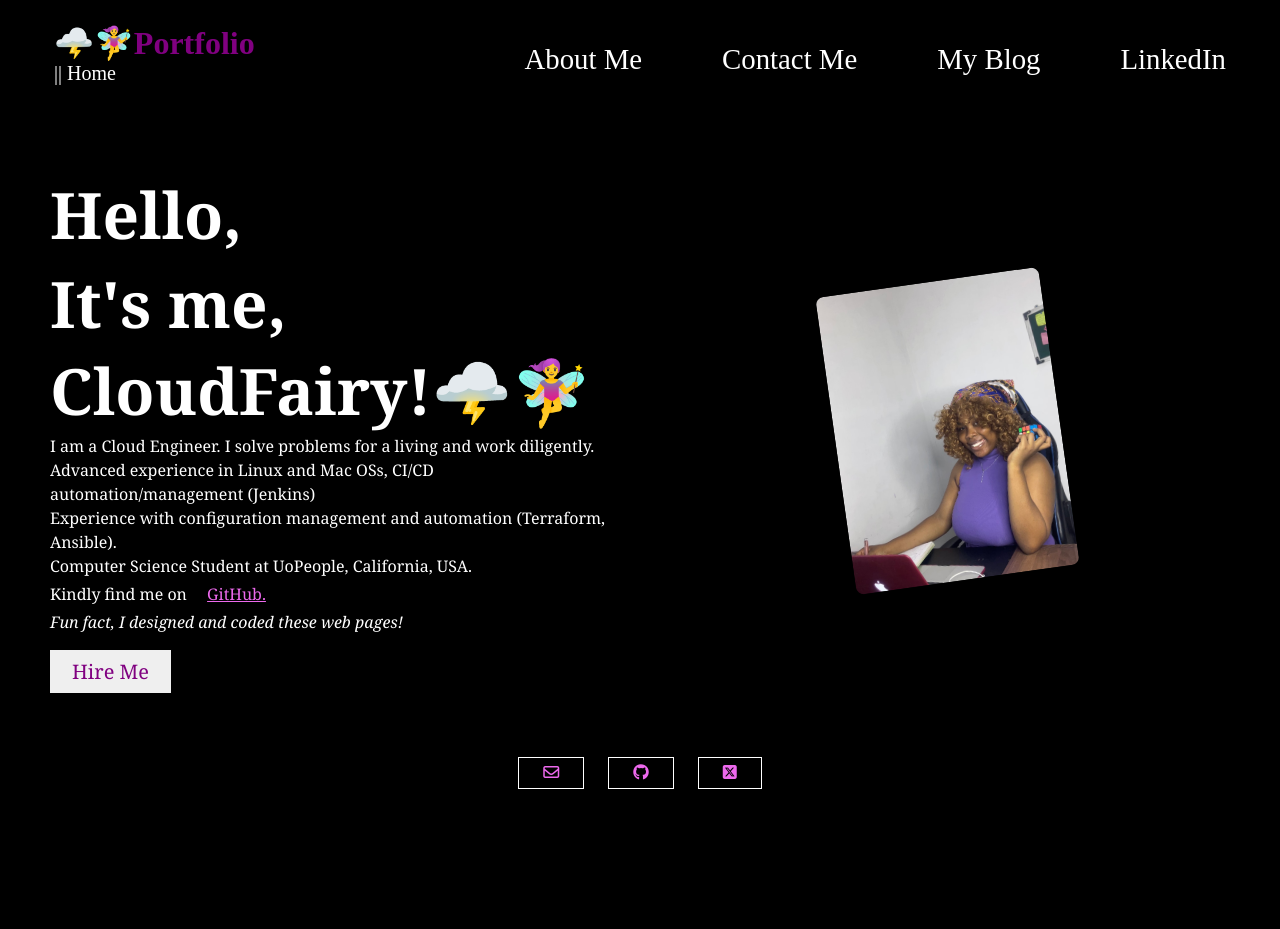
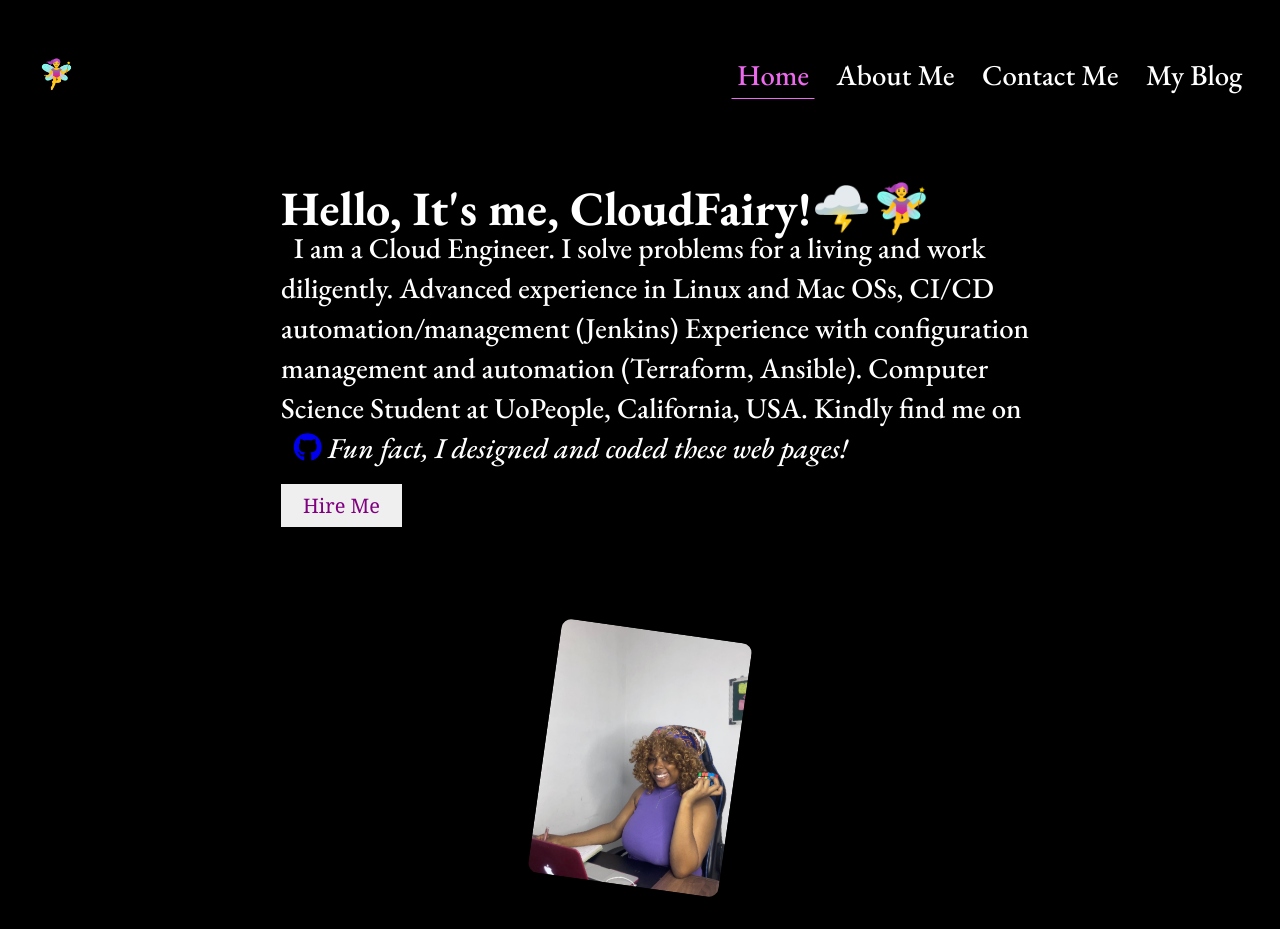
Before and after one commit to althepal78/portfolio-website, a plain HTML site: page index.html in a window 1280 px wide. Before the commit the page ends 839 px from the top, so only its background shows below. Drawn offline with nearby package versions, Linux system fonts and the light colour scheme.

Commit message:
changed the h1 to clamp and the variable to have a max of 4 rem and a min of 1 rem change classes to work directly with the h1 vs saying hello and different names to the same thing

```diff
--- a/index.html
+++ b/index.html
@@ -20,18 +20,19 @@
          This will show something other than a bland cirle on the top of the page
     -->
     <link rel="shortcut icon" href="./src/img/fairy.gif" type="image/x-icon" />
+    <link rel="stylesheet" href="./src/css/header.css" />
+    <link rel="stylesheet" href="./src/css/contact-links.css" />
     <link rel="stylesheet" href="./src/css/index.css" />
     <script defer src="./src/js/main.js"></script>
   </head>
   <body>
-    <div class="navigation_bar">
-      <div class="main_nav_bar">
-        <h2>🌩️🧚‍♀️Portfolio</h2>
-        <p>|| Home</p>
-      </div>
+    <div class="nav_bar">
+      <div class="logo">🧚‍♀️</div>
 
-      <div class="other_nav_bars">
       <ul>
+        <li>
+          <a href="/" class="active">Home</a>
+        </li>
         <li>
           <a href="./src/html/about.html">About Me</a>
         </li>
@@ -43,51 +44,38 @@
             >My Blog</a
           >
         </li>
-          <li>
-            <a href="https://www.linkedin.com/in/mayowa-ojo-thecloudfairy/"
-              >LinkedIn</a
-            >
-          </li>
       </ul>
     </div>
-    </div>
 
-    <div class="main_body">
-      <div class="about" id="about">
-        <div class="hello_fairy">
-          <div class="hello">
-            <h1>Hello,</h1>
-          </div>
-          <div class="my_name">
-            <h1>It's me, CloudFairy!🌩️🧚‍♀️</h1>
-          </div>
-          <div class="little_intro">
+
+    <div class="welcome">
+      <div class="greeting">
+        <h1>Hello, It's me, CloudFairy!🌩️🧚‍♀️</h1>
         <p>
           I am a Cloud Engineer. I solve problems for a living and work
-              diligently.<br />
-              Advanced experience in Linux and Mac OSs, CI/CD
-              automation/management (Jenkins)<br />
-              Experience with configuration management and automation
-              (Terraform, Ansible). <br />
-              Computer Science Student at UoPeople, California, USA.<br />
-              Kindly find me on
-              <a href="https://github.com/Seyi-Ojo" target="_blank">GitHub.</a>
-              <br />
+          diligently. Advanced experience in Linux and Mac OSs, CI/CD
+          automation/management (Jenkins) Experience with configuration
+          management and automation (Terraform, Ansible). Computer Science
+          Student at UoPeople, California, USA. Kindly find me on
+          <a href="https://github.com/Seyi-Ojo" target="_blank">
+            <i class="fa-brands fa-github"></i
+          ></a>
+
           <i>Fun fact, I designed and coded these web pages! </i>
         </p>
-          </div>
         <!-- changed the class to hire section and the button gave an ID to it called hire button I don' t see an hireMeFormInner that can be from somewhere else  -->
         <div class="hire_section">
           <button id="hire-button">Hire Me</button>
         </div>
       </div>
-        <div class="about_image">
-          <img src="./src/img/a_picture_in_purple.JPG" />
+      <div class="welcome_image">
+        <img src="./src/img/welcome-image.JPG" />
       </div>
     </div>
-      <div class="contact" id="contacts">
+
+    <!-- <div class="contact" id="contacts"> -->
     <!-- I am taking off all those fairies and I will add icons for them instead using   -->
-        <a href="mailto:seyidiamond11@gmail.com" target="_blank">
+    <!-- <a href="mailto:seyidiamond11@gmail.com" target="_blank">
           <i class="fa-regular fa-envelope"></i>
         </a>
         <a href="https://github.com/Seyi-Ojo">
@@ -96,7 +84,9 @@
         <a href="https://twitter.com/the_cloudfairy">
           <i class="fa-brands fa-square-x-twitter"></i>
         </a>
-      </div>
-    </div>
+        <a href="https://www.linkedin.com/in/mayowa-ojo-thecloudfairy/">
+          <i class="fa-brands fa-linkedin"></i>
+        </a>
+      </div> -->
   </body>
 </html>
--- a/src/css/about.css
+++ b/src/css/about.css
@@ -1,123 +1,62 @@
 body {
   background-color: white;
-    padding: 50px;
-    padding-top: 0;
+  padding: 0 50px 50px 50px;
 }
-.navigation_bar{
-    background-color: white;
-    display: flex;
-    flex-wrap: wrap;
-    width: 100%;
-    top: 0%;
-    margin-top: 20px;
-    padding: 4px 4px;
-    justify-content: space-between;
-    align-items: center;
-    /* border-radius: 4px; */
-}
-.navigation_bar h2{
-    color: black;
-    position:relative;
-    padding-bottom: 10px;
-    margin-bottom: 10px;
-}
-.navigation_bar a{
-    color: black;
-    text-decoration: none;
-}
-a {
-    color: black;
-    text-decoration: none;
-}
-a:hover {
-    color: purple;
-}
-.main_nav_bar p{
-    font-size: 20px;
+/* added a little section for the nav-bar area so the font color is visible and made the about me highlighted */
+.nav_bar,
+.nav_bar a {
   color: black;
 }
-.main_nav_bar h2{
-    color: purple;
-    font-size: 60px;
-}
-.other_nav_bars{
-    padding-top: 10px;
-    float: right;
-    font-size: 17px;
-}
-.other_nav_bars ul{
-    display: flex;
-    flex-wrap: wrap;
-    gap: 80px;
-    font-weight: 200;
-    list-style: none;
-}
-.about_me{
-    position: relative;
-    display: flex;
-    justify-content: space-evenly;
-    align-items: center;
+
+.about_me {
+  /* position: relative; I am taking this out because it makes no sense here. You only need thi if you are going to
+    position: absolute; in the direct child which would make more sense. I will be commenting it out  */
+display: grid;
+grid-template-columns: repeat(2, 1fr);
+grid-gap: .5rem;
   width: 100%;
   height: 90%;
 }
 
 .slider-container {
   width: 90%;
-    overflow: hidden;
-    position: relative;
-    display: flex;
-    justify-content: center;
-    align-items: center;
-    width: 250px;
-    height: 300px;
-    padding: 20px 100px;
-    /* border: 5px solid white; */
-    /* border-radius: 10px; */
-    background-color: white;
-    padding-left: 0px;
-}
-.slider-container img{
-    width: 100%;
-    height: 100%;
-    margin-right: 10px;
-    margin-left: 70px;
+
+  /* height: 400px; */
+  overflow-x: hidden;
+  scrollbar-gutter: hidden;
 }
 
 .slider {
   display: flex;
   transition: transform 0.5s ease-in-out;
+  min-height: 400px;
+  min-width: 300px;
+  /* took out a lot of stuff not needed here I am working on fixing the image height */
 }
 
 .slide {
   width: 100%;
   height: auto;
 }
-.meet-me{
+
+.meet-me {
   display: grid;
   color: black;
   margin-left: 50px;
   align-items: end;
   max-width: 500px;
-    font-family: 'Segoe UI', Tahoma, Geneva, Verdana, sans-serif;
+  font-family: "Segoe UI", Tahoma, Geneva, Verdana, sans-serif;
 }
-.meet-me h2{
+.meet-me h2 {
   color: white;
   font-size: 30px;
   font-style: italic;
-    text-shadow: -8px -8px 8px purple, 8px -8px 8px purple, -8px 8px 8px purple, 8px 8px 8px purple;
+  text-shadow: -8px -8px 8px purple, 8px -8px 8px purple, -8px 8px 8px purple,
+    8px 8px 8px purple;
+  margin: 1rem;
 }
-.contact{
-    margin-top: 4rem;
-    display: flex;
-    justify-content: center;
-    gap: 24px;
+
+.meet-me p {
+  font-size: var(--clamp-paragraph-text);
+
 }
-.contact a {
-    display: inline-block;
-    padding-inline: 24px;
-    padding-block: 6px;
-    color: white;
-    text-decoration: none;
-    background-color: purple;
-    border: 1px solid black;
-}
--- a/src/css/contact.css
+++ b/src/css/contact.css
@@ -1,35 +1,4 @@
-* {
-    margin: 0;
-    padding: 0;
-    box-sizing: border-box;
-  }
-body{
-    background-color: purple;
-    padding: 50px;
-    padding-top: 0;
-    width: 100%;
-    height: 100vh;
 
-}
-.navigation_bar{
-    background-color: purple;
-    display: flex;
-    flex-wrap: wrap;
-    width: 100%;
-    top: 0%;
-    margin-top: 20px;
-    padding: 4px 4px;
-    justify-content: space-between;
-    align-items: center;
-    /* border-radius: 4px; */
-}
-.navigation_bar h2{
-    color: white;
-}
-.navigation_bar a{
-    color: #ea6cea;
-    text-decoration: none;
-}
 a {
     color: black;
     text-decoration: none;
@@ -180,18 +149,3 @@ h2{
         height: 200px;
     }
 }
-.contact{
-    margin-top: 4rem;
-    display: flex;
-    justify-content: center;
-    gap: 24px;
-}
-.contact a {
-    display: inline-block;
-    padding-inline: 24px;
-    padding-block: 6px;
-    color: rgb(237, 105, 237);
-    text-decoration: none;
-    border: 1px solid white;
-    background-color: black;
-}
--- /dev/null
+++ b/src/css/header.css
@@ -0,0 +1,80 @@
+/*  importing fonts for the site roboto is a nicer one */
+
+@import url('https://fonts.googleapis.com/css2?family=EB+Garamond:ital,wght@0,400..800;1,400..800&family=Roboto:ital,wght@0,100;0,300;0,400;0,500;0,700;0,900;1,100;1,300;1,400;1,500;1,700;1,900&display=swap');
+
+/* adding this so that nothing haves a margin or padding and all the boxes are border box */
+*,
+*::before,
+*::after {
+  padding: 0;
+  margin: 0;
+  box-sizing: border-box;
+}
+
+/* using a root to declare variables for fonts and colors  */
+:root {
+  /* font variables */
+  --clamp-regular-text: clamp(0.5rem, 3.5svw, 1.8rem); /* changed out svw number works better  */
+  --clamp-h1: clamp(1.2rem, 4svw, 3rem);
+  --clamp-h2: clamp(1rem, 4svw, 2rem);
+  --contact-me-clamp: clamp(1rem, 5svw, 2rem);
+  --clamp-paragraph-text: clamp(38ch, 60svw, 65ch);
+  /* color variables */
+  --hover-color: #ea6cea;
+
+}
+/*  I will start using media queries in the bottom to change out the layout to mobile but clamp works up to 500px  */
+/* adding smooth scrolling to the html I prefer to add it here you can add it to the html file itself */
+html {
+  scroll-behavior: smooth;
+  line-height: 2rem;
+}
+body{
+  font-family: "EB Garamond", serif;
+  font-optical-sizing: auto;
+  font-weight: 500;
+  font-style: normal;
+  overflow-x: clip;
+}
+
+/* made one nav bar section and and added a new css file called header and addded the navbar sectiona and the reset to it */
+
+.nav_bar {
+    display: flex;
+    flex-wrap: wrap;
+    width: 100%;
+    padding: 1rem;
+    justify-content: space-between;
+    align-items: center;
+    margin-top: 20px;
+    color: white;
+    font-size: var(--clamp-regular-text);
+  }
+  .logo{
+    padding: .4rem;
+    border-radius: 100%;
+    margin:1rem;
+  }
+  .nav_bar ul{
+    display: flex;
+    gap:1rem;
+    text-decoration: none;
+    list-style: none;
+    margin:1rem;
+  }
+
+  .nav_bar a {
+    color: white;
+    text-decoration: none;
+    font-size: var(--clamp-regular-text);
+    border: 1px solid transparent;
+    padding: .3rem;
+  }
+  .nav_bar .active{
+    color: #ed69ed;
+    border-bottom: 1px solid #ed69ed;
+    padding: .3rem;
+  }
+   .nav_bar a:hover {
+    color: #ed69ed;
+  }
--- a/src/css/index.css
+++ b/src/css/index.css
@@ -1,107 +1,47 @@
-/* adding this so that nothing haves a margin or padding and all the boxes are border box */
-*,
-*::before,
-*::after {
-  padding: 0;
-  margin: 0;
-  box-sizing: border-box;
+body {
+  background-color: black;
 }
 
-/* using a root to declare variables for fonts and colors  */
-:root {
-  /* font variables */
-  --clamp-regular-text: clamp(0.5rem, 4svw, 1.8rem);
-  --clamp-h1: clamp(0.8rem, 4svw, 2.4rem);
-  --clamp-h2:clamp(1rem, 4svw, 2rem);
-
-  /* color variables */
-}
-body {
-  background-color: black;
-  padding: 0 50px 50px 50px;
-}
-.navigation_bar {
-  display: flex;
-  flex-wrap: wrap;
-  width: 100%;
-  padding: 4px 4px;
-  justify-content: space-between;
+.welcome {
+  display: grid;
+  grid-template-columns: repeat(auto-fit, 750px);
   align-items: center;
-  margin-top: 20px;
-}
-.navigation_bar a {
-  color: white;
-  text-decoration: none;
-  font-size: var(--clamp-regular-text);
-}
-.main_nav_bar p {
-  font-size: 20px;
+  justify-content: center;
+  min-height: 100svh;
+  width: 100svw;
   color: white;
 }
-.main_nav_bar h2 {
-  color: purple;
-  font-size: var(--clamp-h2);
+.welcome .greeting {
+  width: 100%;
+  text-align: left;
+  margin: 1rem;
+  line-height: 2.5rem;
 }
-.other_nav_bars {
-  padding-top: 10px;
-  float: right;
-  font-size: 17px;
+.welcome .greeting h1 {
+  font-size: var(--clamp-h1);
 }
-.other_nav_bars ul {
+.welcome .greeting p {
+  width: var(--clamp-paragraph-text);
+  font-size: var(--clamp-regular-text);
+  text-indent: 0.8rem;
+}
+
+.welcome .welcome_image {
   display: flex;
-  flex-wrap: wrap;
-  gap: 80px;
-  font-weight: 200;
-  list-style: none;
+  justify-content: center;
+
 }
-a:hover {
-  color: rgb(237, 105, 237);
+
+.welcome .welcome_image img {
+  width: clamp(10rem, 15svw, 20rem);
+  transform: rotate(8deg);
+  transition: all 0.3s ease-in-out;
+  border-radius: 10px;
 }
-.about {
-  color: white;
-  display: flex;
-  /* flex-wrap: wrap; */
-  gap: 48px;
-  align-items: center;
-  margin-top: 5rem;
-}
-img {
-  max-width: 100%;
-  object-fit: cover;
-  height: 300px;
-  border-radius: 8px;
-  transform: rotate(-8deg);
-  transition: transform 400ms ease;
-}
-img:hover {
+.welcome .welcome_image img:hover {
   transform: rotate(0deg);
 }
-.hello_fairy {
-  font-family: Georgia, "Times New Roman", Times, serif;
-  width: 50%;
-}
-.about_image {
-  width: 50%;
-  display: flex;
-  justify-content: center;
-}
-.hello {
-  padding-bottom: 0px;
-}
-.hello h1 {
-  font-size: var(--clamp-h1);
-  margin-bottom: 0px;
-}
-.hello_fairy p {
-  line-height: 24px;
-}
-.hello_fairy h1 {
-  font-size: 64px;
-  margin-top: 2px;
-}
-.name {
-  padding-top: 0px;
-}
+
 .hire_section button {
   color: purple;
   font-size: 20px;
@@ -112,24 +52,6 @@ img:hover {
   margin-top: 1rem;
   border: none;
 }
-.little_intro a {
+.intro a {
   color: rgb(237, 105, 237);
-  display: inline-block;
-  margin-left: 4px;
-  padding-inline: 12px;
-  padding-block: 4px;
 }
-.contact {
-  margin-top: 4rem;
-  display: flex;
-  justify-content: center;
-  gap: 24px;
-}
-.contact a {
-  display: inline-block;
-  padding-inline: 24px;
-  padding-block: 6px;
-  color: rgb(237, 105, 237);
-  text-decoration: none;
-  border: 1px solid white;
-}
```
Also changed, not shown: src/css/contact-links.css (added, +28 -0 lines), src/html/about.html (+78 -37 lines), src/html/contact.html (+17 -14 lines), src/js/main.js (+16 -16 lines), src/img/welcome-image.JPG (renamed from src/img/a_picture_in_purple.JPG). Lines whose indentation alone changed are shown as unchanged.
